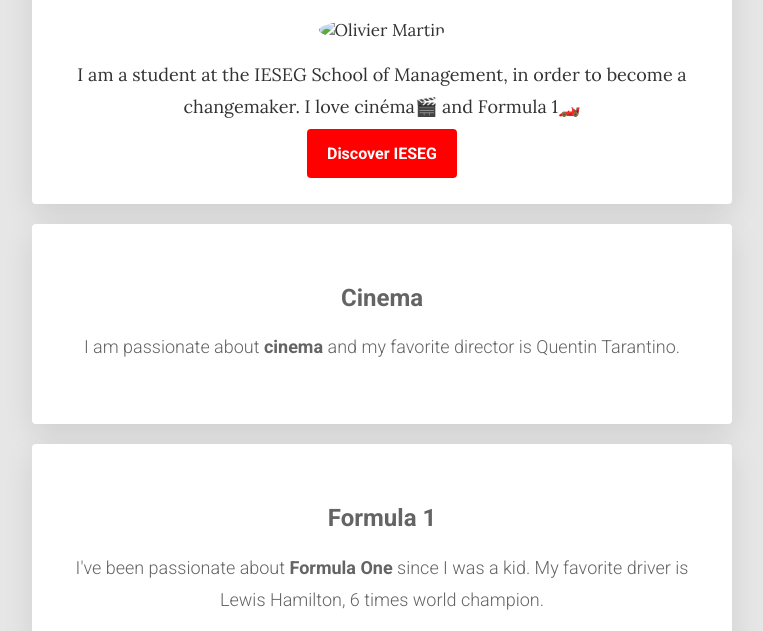
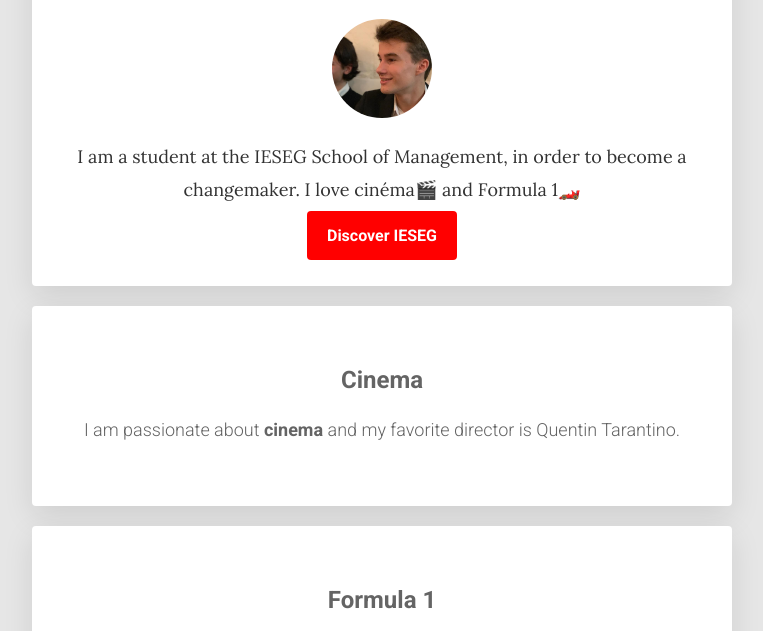
Before and after one commit to oliviermrtn/oliviermrtn, a plain HTML site: page index.html in a window 1280 px wide. Shown: the part 142-773 px from the top of the page, without its empty margins (258-1021 px from the left). Drawn offline with Linux system fonts and the light colour scheme.

Commit message:
Update index.html

```diff
--- a/index.html
+++ b/index.html
@@ -12,7 +12,7 @@
   	<div class="container">
 	  	<div class="card-white" id="Introduction">
 		  	<h1>Hello, I'm Olivier !</h1>
-		  	<img src="profile.jpg" alt="Olivier Martin" class="img-circle" width="100px">
+		  	<img src="images/profile.jpg" alt="Olivier Martin" class="img-circle" width="100px">
 		  	<p>
 		  		I am a student at the IESEG School of Management, in order to become a changemaker. I love cinéma🎬 and Formula 1🏎️
 		  	</p>
```
